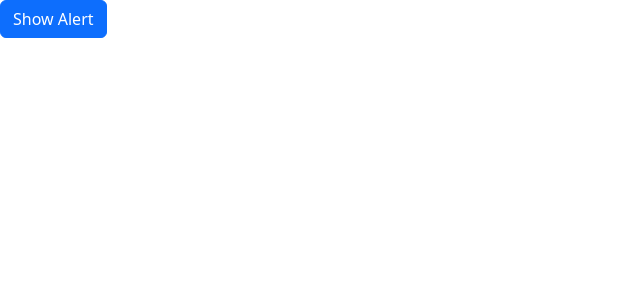
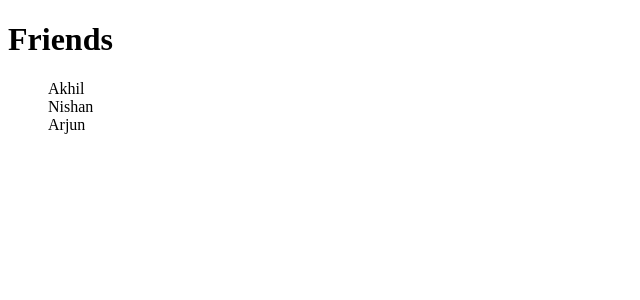
Before and after one commit to nishandevkar/MoshReactCourse, a React (Vite) app in the folder nishan-mosh-follow-along/: page / in a window 1280 px wide. Shown: the top 300 px of the page, without its empty margins (0-640 px from the left). Built offline with nearby package versions, Linux system fonts and the light colour scheme.

Commit message:
Adds ListGroup folder structure
- Folders are used to group Components CSS with Components TSX
- This is an example showing how to add Vanilla CSS to components

```diff
--- a/nishan-mosh-follow-along/src/App.tsx
+++ b/nishan-mosh-follow-along/src/App.tsx
@@ -1,24 +1,17 @@
-import DismissableAlert from "./components/DismissableAlert";
-import BootstrapButton from "./components/BootstrapButton";
-import { useState } from "react";
+// This works because TypeScript looks for index.ts
+// if it doesnt find the ./components/ListGroup/ListGroup
+import ListGroup from "./components/ListGroup";
 function App() {
-	const [alertState, setAlertState] = useState(false);
+	const friendsList = ["Akhil", "Nishan", "Arjun"];
 	return (
 		<div>
-			{alertState && (
-				<DismissableAlert
-					onClose={() => {
-						setAlertState(false);
-					}}
-				>
-					<strong>Holy Shit!</strong> It's showing now.
-				</DismissableAlert>
-			)}
-			<BootstrapButton
-				buttonType="primary"
-				buttonText="Show Alert"
-				onClick={() => setAlertState(true)}
-			/>
+			<ListGroup
+				items={friendsList}
+				heading="Friends"
+				onSelect={() => {
+					console.log("selectedFriend");
+				}}
+			></ListGroup>
 		</div>
 	);
 }
--- /dev/null
+++ b/nishan-mosh-follow-along/src/components/ListGroup/ListGroup.css
@@ -0,0 +1,3 @@
+.list-group{
+    list-style: none;
+}
--- a/nishan-mosh-follow-along/src/components/ListGroup.tsx
+++ b/nishan-mosh-follow-along/src/components/ListGroup/ListGroup.tsx
@@ -1,4 +1,5 @@
 import { useState } from "react";
+import "./ListGroup.css";
 interface ListGroupProp {
 	items: string[];
 	heading: string;
--- /dev/null
+++ b/nishan-mosh-follow-along/src/components/ListGroup/index.ts
@@ -0,0 +1,3 @@
+import ListGroup from "./ListGroup";
+
+export default ListGroup;
--- a/nishan-mosh-follow-along/src/main.tsx
+++ b/nishan-mosh-follow-along/src/main.tsx
@@ -1,7 +1,6 @@
 import React from "react";
 import ReactDOM from "react-dom/client";
 import App from "./App.tsx";
-import "bootstrap/dist/css/bootstrap.css";
 
 ReactDOM.createRoot(document.getElementById("root")!).render(
 	<React.StrictMode>
```
